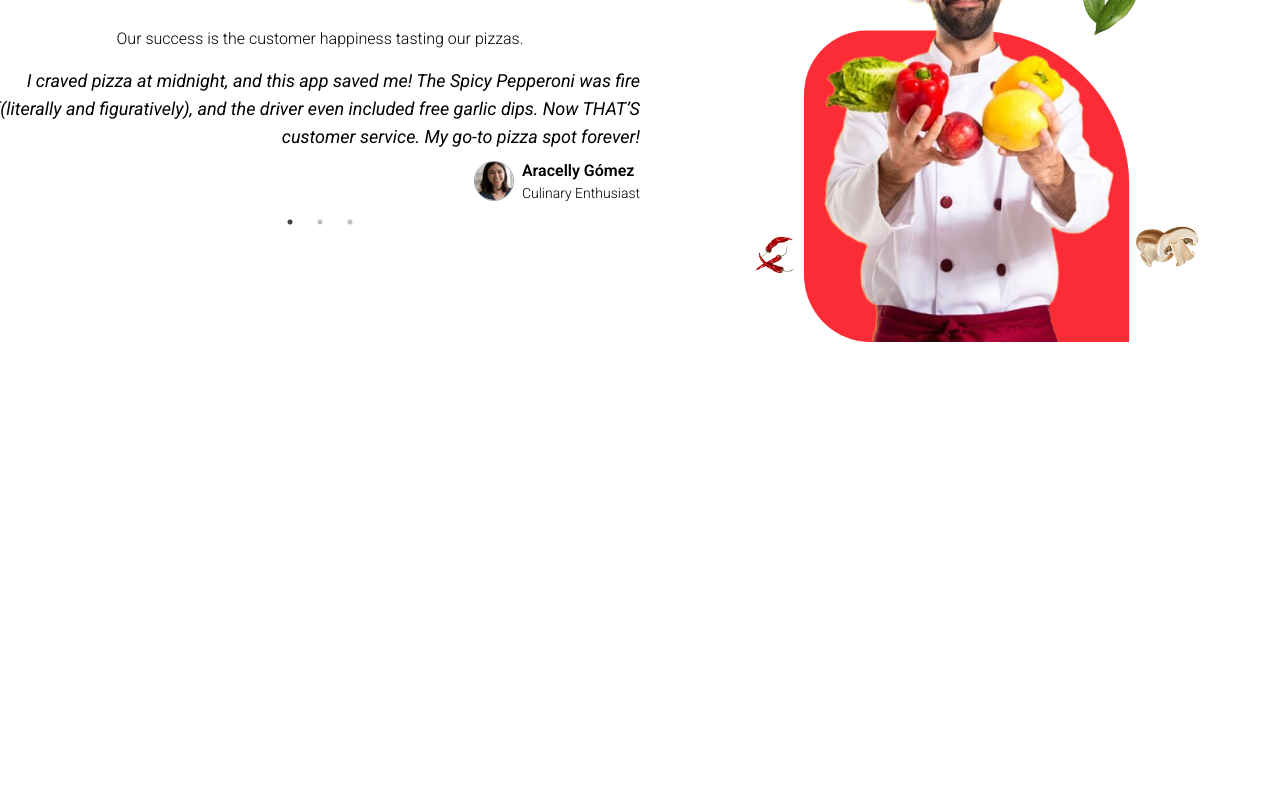
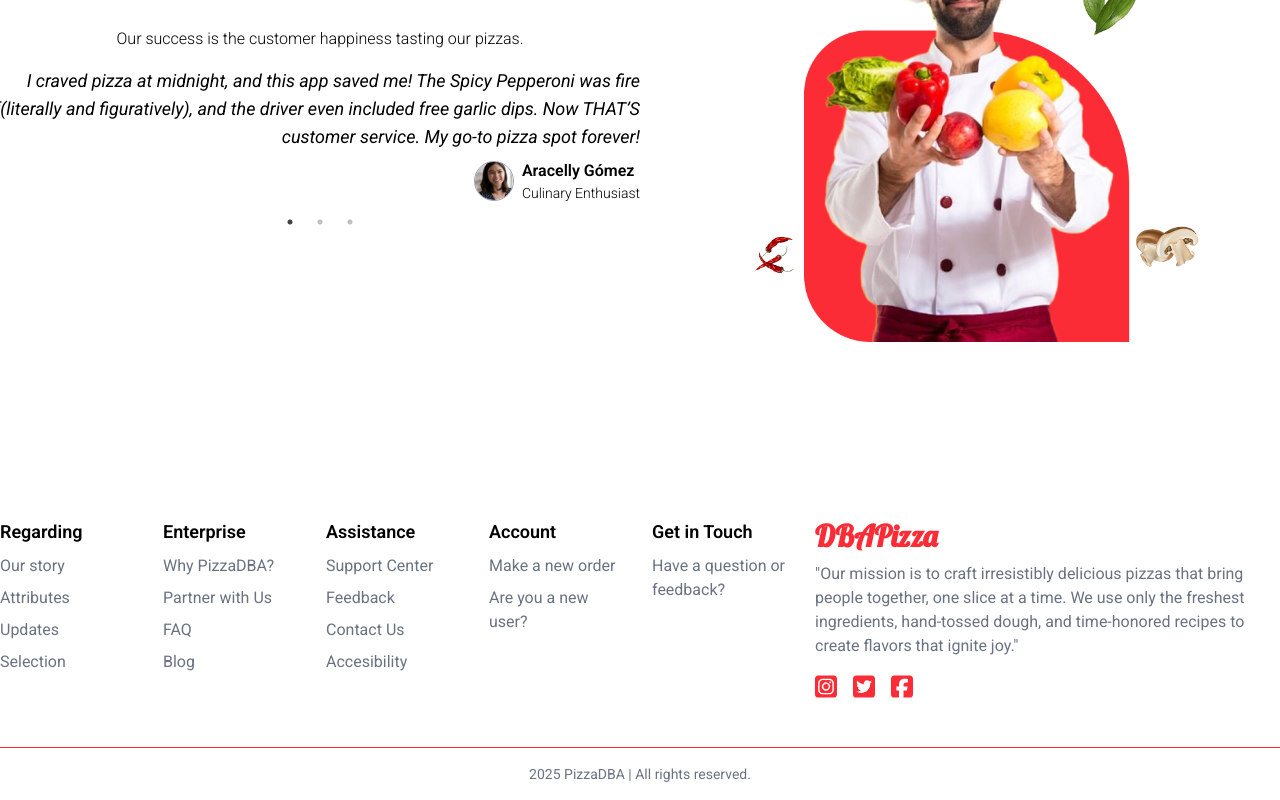
Before and after one commit to kalejrv/dbapizza, a React (Vite) app: page / in a window 1280 px wide. Shown: the part 2308-3108 px from the top of the page. Before the commit the page ends 2698 px from the top, so only its background shows below. Built offline with nearby package versions, Linux system fonts and the light colour scheme; no server answers.

Commit message:
Add footer

```diff
--- a/src/pages/Home.tsx
+++ b/src/pages/Home.tsx
@@ -1,16 +1,19 @@
-import { FC, useEffect } from "react";
+import { FC, useEffect, useState } from "react";
 import { DeliveryCard, Navbar, NavigationLink, PizzaCard, SectionTitle, Testimonials, ToppingImage } from "../components";
 import { usePizzas } from "../hooks";
+import { Link } from "react-router-dom";
 
 export const Home: FC = (): JSX.Element => {
   const { loading, response } = usePizzas();
+  const [date, setDate] = useState<number>(0);
 
   useEffect(() => {
     document.title = "Home | DBAPizza";
+    setDate(new Date().getFullYear());
   }, []);
 
   return (
-    <div className="w-full md:w-[768px] lg:w-[1024px] xl:w-[1280px] mx-auto">
+    <div className="mx-auto w-full md:w-[768px] lg:w-[1024px] xl:w-[1280px]">
       <header className="w-full flex flex-col items-center overflow-hidden">
         <Navbar />
 
@@ -68,7 +71,7 @@ export const Home: FC = (): JSX.Element => {
           <SectionTitle mainTitle={true}>Customer Testimonials</SectionTitle>
           <SectionTitle mainTitle={false}>What customers have<br />to say about us</SectionTitle>
 
-          <div className="w-full h-[450px] flex flex-col md:flex-row gap-8 md:gap-4">
+          <div className="w-full md:h-[450px] flex flex-col md:flex-row gap-8 md:gap-4">
             <div className="order-2 md:order-1 w-full md:w-1/2 h-full flex flex-col justify-center items-center gap-y-4">
               <h3 className="text-sm md:text-base text-center font-light">Our success is the customer happiness tasting our pizzas.</h3>
 
@@ -81,6 +84,90 @@ export const Home: FC = (): JSX.Element => {
           </div>
         </section>
       </main>
+
+      <footer className="mt-32 mx-auto w-[80%] sm:w-[90%] xl:w-full pb-4 flex flex-col justify-center items-center ">
+        <div className="w-full grid grid-cols-2 md:grid-cols-3 lg:grid-cols-4 xl:grid-cols-8 items-start gap-4 sm:gap-6">
+          <div className="col-span-1 flex flex-col items-start justify-center">
+            <h3 className="text-base md:text-lg font-semibold">Regarding</h3>
+
+            <div className="mt-2 flex flex-col gap-y-2">
+              <Link to="#" className="text-sm md:text-base text-gray-500">Our story</Link>
+              <Link to="#" className="text-sm md:text-base text-gray-500">Attributes</Link>
+              <Link to="#" className="text-sm md:text-base text-gray-500">Updates</Link>
+              <Link to="#" className="text-sm md:text-base text-gray-500">Selection</Link>
+            </div>
+          </div>
+
+          <div className="col-span-1 flex flex-col items-start justify-center">
+            <h3 className="text-base md:text-lg font-semibold">Enterprise</h3>
+
+            <div className="mt-2 flex flex-col gap-y-2">
+              <Link to="#" className="text-sm md:text-base text-gray-500">Why PizzaDBA?</Link>
+              <Link to="#" className="text-sm md:text-base text-gray-500">Partner with Us</Link>
+              <Link to="#" className="text-sm md:text-base text-gray-500">FAQ</Link>
+              <Link to="#" className="text-sm md:text-base text-gray-500">Blog</Link>
+            </div>
+          </div>
+
+          <div className="col-span-1 flex flex-col items-start justify-center">
+            <h3 className="text-base md:text-lg font-semibold">Assistance</h3>
+
+            <div className="mt-2 flex flex-col gap-y-2">
+              <Link to="#" className="text-sm md:text-base text-gray-500">Support Center</Link>
+              <Link to="#" className="text-sm md:text-base text-gray-500">Feedback</Link>
+              <Link to="#" className="text-sm md:text-base text-gray-500">Contact Us</Link>
+              <Link to="#" className="text-sm md:text-base text-gray-500">Accesibility</Link>
+            </div>
+          </div>
+
+          <div className="col-span-1 flex flex-col items-start justify-center">
+            <h3 className="text-base md:text-lg font-semibold">Account</h3>
+
+            <div className="mt-2 flex flex-col gap-y-2">
+              <Link to="/signin" className="text-sm md:text-base text-gray-500">Make a new order</Link>
+              <Link to="/signup" className="text-sm md:text-base text-gray-500">Are you a new user?</Link>
+            </div>
+          </div>
+
+          <div className="col-span-1 flex flex-col items-start justify-center">
+            <h3 className="text-base md:text-lg font-semibold">Get in Touch</h3>
+
+            <div className="mt-2 flex flex-col gap-y-2">
+              <Link to="#" className="text-sm md:text-base text-gray-500">Have a question or feedback?</Link>
+            </div>
+          </div>
+
+          <div className="col-span-2 xl:col-span-3 flex flex-col items-start justify-center">
+            <Link to="/" className="text-3xl text-red-500 font-logo font-bold">DBAPizza</Link>
+
+            <p className="mt-2 mb-4 text-sm md:text-base text-gray-500">"Our mission is to craft irresistibly delicious pizzas that bring people together, one slice at a time. We use only the freshest ingredients, hand-tossed dough, and time-honored recipes to create flavors that ignite joy."</p>
+
+            <div className="flex justify-start items-center gap-x-4">
+              <Link to="">
+                <svg xmlns="http://www.w3.org/2000/svg" viewBox="0 0 448 512" width={22}>
+                  <path fill="#fb2c36" d="M194.4 211.7a53.3 53.3 0 1 0 59.3 88.7 53.3 53.3 0 1 0 -59.3-88.7zm142.3-68.4c-5.2-5.2-11.5-9.3-18.4-12c-18.1-7.1-57.6-6.8-83.1-6.5c-4.1 0-7.9 .1-11.2 .1c-3.3 0-7.2 0-11.4-.1c-25.5-.3-64.8-.7-82.9 6.5c-6.9 2.7-13.1 6.8-18.4 12s-9.3 11.5-12 18.4c-7.1 18.1-6.7 57.7-6.5 83.2c0 4.1 .1 7.9 .1 11.1s0 7-.1 11.1c-.2 25.5-.6 65.1 6.5 83.2c2.7 6.9 6.8 13.1 12 18.4s11.5 9.3 18.4 12c18.1 7.1 57.6 6.8 83.1 6.5c4.1 0 7.9-.1 11.2-.1c3.3 0 7.2 0 11.4 .1c25.5 .3 64.8 .7 82.9-6.5c6.9-2.7 13.1-6.8 18.4-12s9.3-11.5 12-18.4c7.2-18 6.8-57.4 6.5-83c0-4.2-.1-8.1-.1-11.4s0-7.1 .1-11.4c.3-25.5 .7-64.9-6.5-83l0 0c-2.7-6.9-6.8-13.1-12-18.4zm-67.1 44.5A82 82 0 1 1 178.4 324.2a82 82 0 1 1 91.1-136.4zm29.2-1.3c-3.1-2.1-5.6-5.1-7.1-8.6s-1.8-7.3-1.1-11.1s2.6-7.1 5.2-9.8s6.1-4.5 9.8-5.2s7.6-.4 11.1 1.1s6.5 3.9 8.6 7s3.2 6.8 3.2 10.6c0 2.5-.5 5-1.4 7.3s-2.4 4.4-4.1 6.2s-3.9 3.2-6.2 4.2s-4.8 1.5-7.3 1.5l0 0c-3.8 0-7.5-1.1-10.6-3.2zM448 96c0-35.3-28.7-64-64-64H64C28.7 32 0 60.7 0 96V416c0 35.3 28.7 64 64 64H384c35.3 0 64-28.7 64-64V96zM357 389c-18.7 18.7-41.4 24.6-67 25.9c-26.4 1.5-105.6 1.5-132 0c-25.6-1.3-48.3-7.2-67-25.9s-24.6-41.4-25.8-67c-1.5-26.4-1.5-105.6 0-132c1.3-25.6 7.1-48.3 25.8-67s41.5-24.6 67-25.8c26.4-1.5 105.6-1.5 132 0c25.6 1.3 48.3 7.1 67 25.8s24.6 41.4 25.8 67c1.5 26.3 1.5 105.4 0 131.9c-1.3 25.6-7.1 48.3-25.8 67z"/>
+                </svg>
+              </Link>
+
+              <Link to="">
+                <svg xmlns="http://www.w3.org/2000/svg" viewBox="0 0 448 512" width={22}>
+                  <path fill="#fb2c36" d="M64 32C28.7 32 0 60.7 0 96V416c0 35.3 28.7 64 64 64H384c35.3 0 64-28.7 64-64V96c0-35.3-28.7-64-64-64H64zM351.3 199.3v0c0 86.7-66 186.6-186.6 186.6c-37.2 0-71.7-10.8-100.7-29.4c5.3 .6 10.4 .8 15.8 .8c30.7 0 58.9-10.4 81.4-28c-28.8-.6-53-19.5-61.3-45.5c10.1 1.5 19.2 1.5 29.6-1.2c-30-6.1-52.5-32.5-52.5-64.4v-.8c8.7 4.9 18.9 7.9 29.6 8.3c-9-6-16.4-14.1-21.5-23.6s-7.8-20.2-7.7-31c0-12.2 3.2-23.4 8.9-33.1c32.3 39.8 80.8 65.8 135.2 68.6c-9.3-44.5 24-80.6 64-80.6c18.9 0 35.9 7.9 47.9 20.7c14.8-2.8 29-8.3 41.6-15.8c-4.9 15.2-15.2 28-28.8 36.1c13.2-1.4 26-5.1 37.8-10.2c-8.9 13.1-20.1 24.7-32.9 34c.2 2.8 .2 5.7 .2 8.5z"/>
+                </svg>
+              </Link>
+
+              <Link to="">
+                <svg xmlns="http://www.w3.org/2000/svg" viewBox="0 0 448 512" width={22}>
+                  <path fill="#fb2c36" d="M64 32C28.7 32 0 60.7 0 96V416c0 35.3 28.7 64 64 64h98.2V334.2H109.4V256h52.8V222.3c0-87.1 39.4-127.5 125-127.5c16.2 0 44.2 3.2 55.7 6.4V172c-6-.6-16.5-1-29.6-1c-42 0-58.2 15.9-58.2 57.2V256h83.6l-14.4 78.2H255V480H384c35.3 0 64-28.7 64-64V96c0-35.3-28.7-64-64-64H64z"/>
+                </svg>
+              </Link>
+            </div>
+          </div>
+        </div>
+
+        <div className="mt-12 mb-4 w-full h-[1px] bg-red-500"></div>
+
+        <p className="text-[12px] md:text-sm text-gray-500">{date} PizzaDBA | All rights reserved.</p>
+      </footer>
     </div>
   );
 };
```
